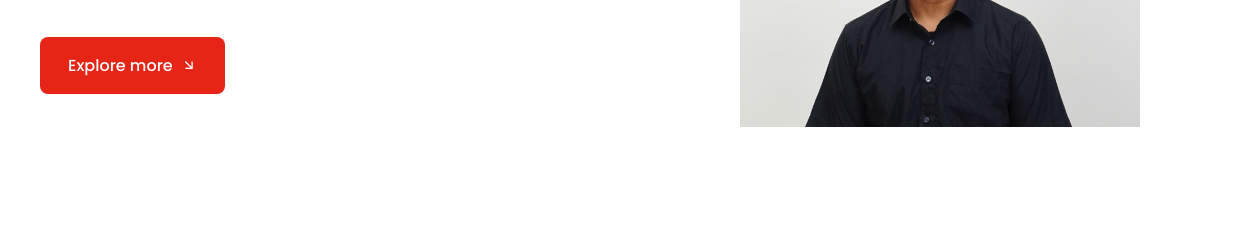
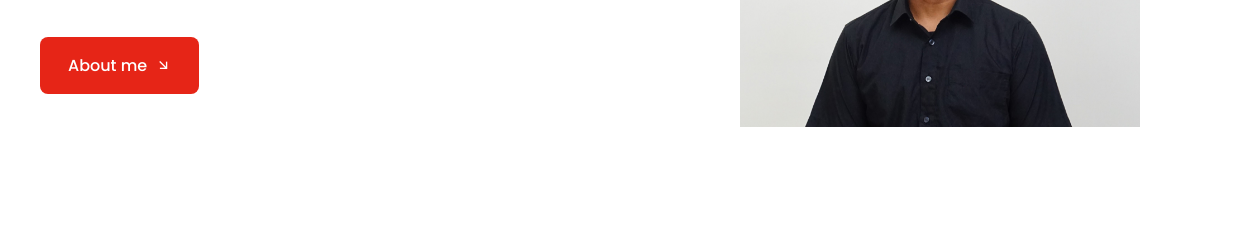
Before and after one commit to muamarzidan/DummyPortfolio, a plain HTML site: page index.html in a window 1280 px wide. Shown: the part 432-679 px from the top of the page, 0-1240 px from the left. Drawn offline with nearby package versions, Linux system fonts and the light colour scheme.

Commit message:
updt: interaction & writing hero

```diff
--- a/index.html
+++ b/index.html
@@ -74,7 +74,7 @@
                             Front End Web Dev & UX/UI Designer
                         </p>
                         <a href="#about" class="button button--flex">
-                            Explore more<i class="ri-arrow-right-down-line button__icon"></i>
+                            About me<i class="ri-arrow-right-down-line button__icon"></i>
                         </a>
                     </div>
 
```
